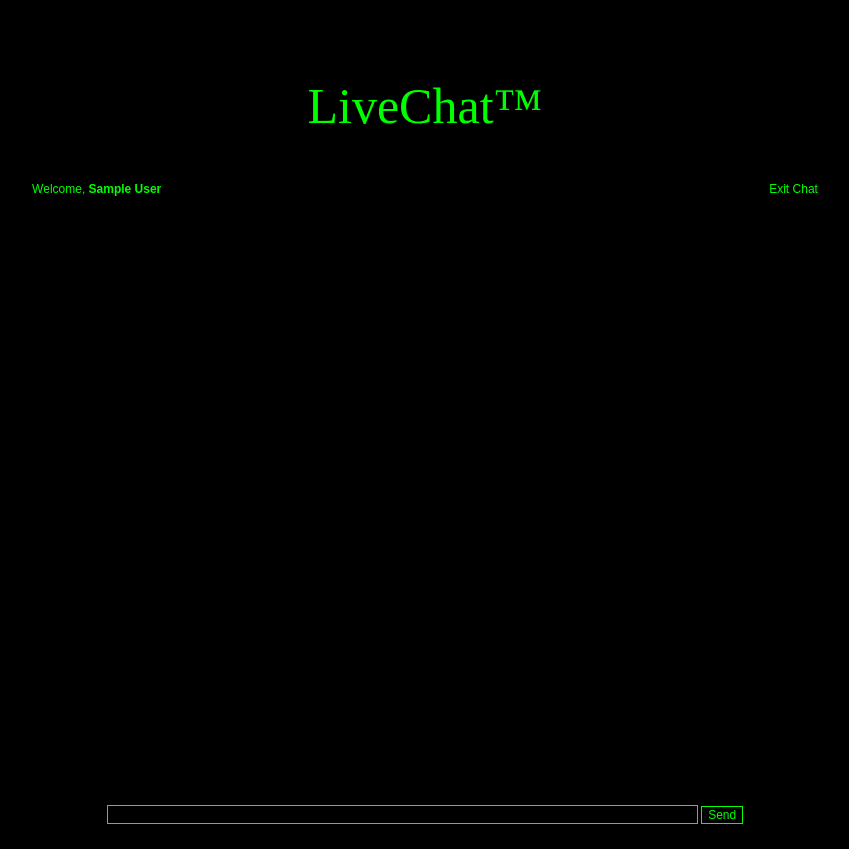
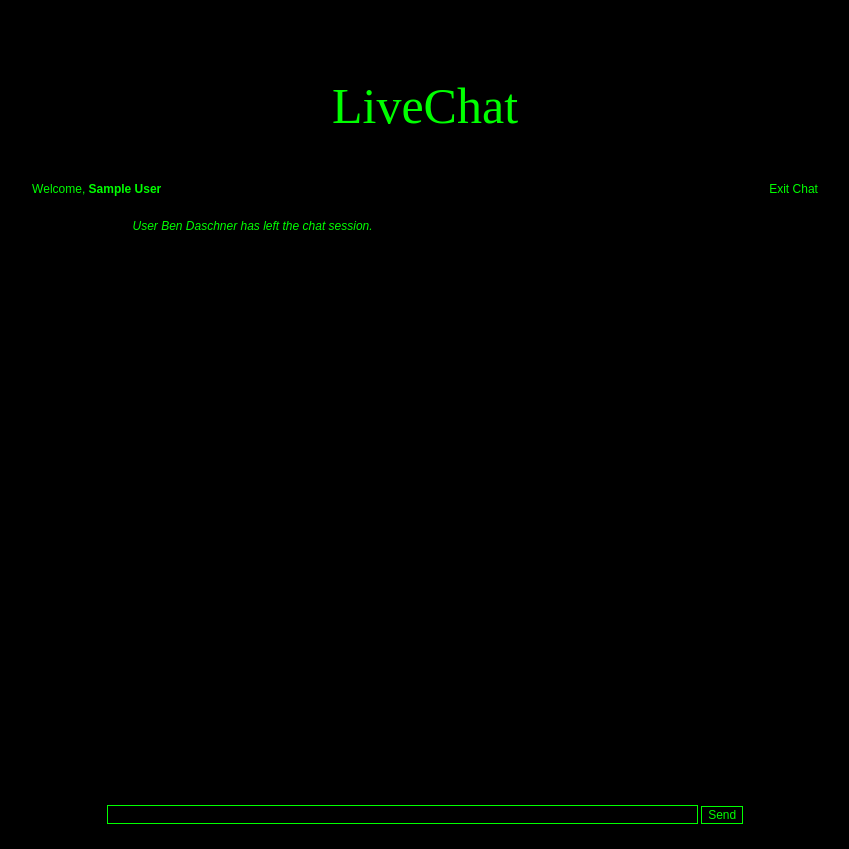
Before and after one commit to Die-Spengergasse/sj202223-3ahwii-swp-team1, a PHP site: page /index.php in a window 1280 px wide. Shown: the top 849 px of the page, without its empty margins (215-1064 px from the left). Run offline with PHP 8.4, Linux system fonts and the light colour scheme; the visitor is signed in with stand-in values (Sample User, id 1); some libraries are stand-ins or nearby versions.

Commit message:
Trademark entfernt

```diff
--- a/index.php
+++ b/index.php
@@ -40,7 +40,7 @@ if(isset($_POST['enter'])){
 <title>LiveChat</title>
 <link type="text/css" rel="stylesheet" href="style.css" />
 </head>
-<h1 style="text-align:center; font: 50px Broadway;">LiveChat™</h1>
+<h1 style="text-align:center; font: 50px Broadway;">LiveChat</h1>
 <?php
 if(!isset($_SESSION['name'])){
 	loginForm();
@@ -95,7 +95,7 @@ $(document).ready(function(){
 		  	},
 		});
 	}
-	setInterval (loadLog, 500);	//Reload file every 0.5 seconds
+	setInterval (loadLog, 50);	//Reload file every 0.05 seconds
 
 	//If user wants to end session
 	$("#exit").click(function(){
--- a/log.html
+++ b/log.html
@@ -0,0 +1 @@
+<div class='msgln'><i>User Ben Daschner has left the chat session.</i><br></div>
```
